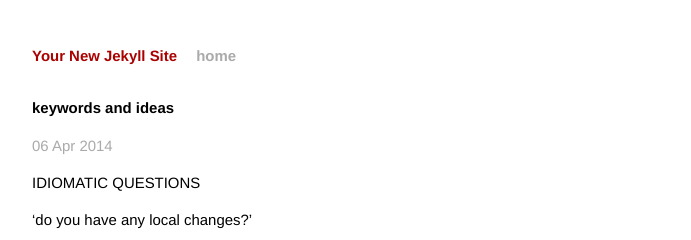
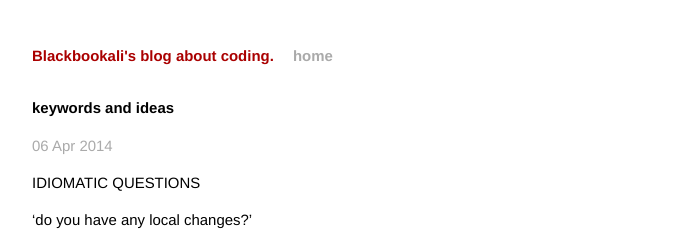
Before and after one commit to blackbookali/blackbookali.github.io, a Jekyll site: the page built from _posts/2014-04-13-keywords-and-ideas.md, in a window 1280 px wide. Shown: the top 240 px of the page, without its empty margins (294-985 px from the left). Built offline with Jekyll 4.4.1, drawn with Linux system fonts in a browser that asks for light colours; Markdown is read by kramdown in place of the engine named in the settings.

Commit message:
edit config

```diff
--- a/_config.yml
+++ b/_config.yml
@@ -1,3 +1,3 @@
-name: Your New Jekyll Site
+name: Blackbookali's blog about coding.
 markdown: redcarpet
 pygments: true
```
